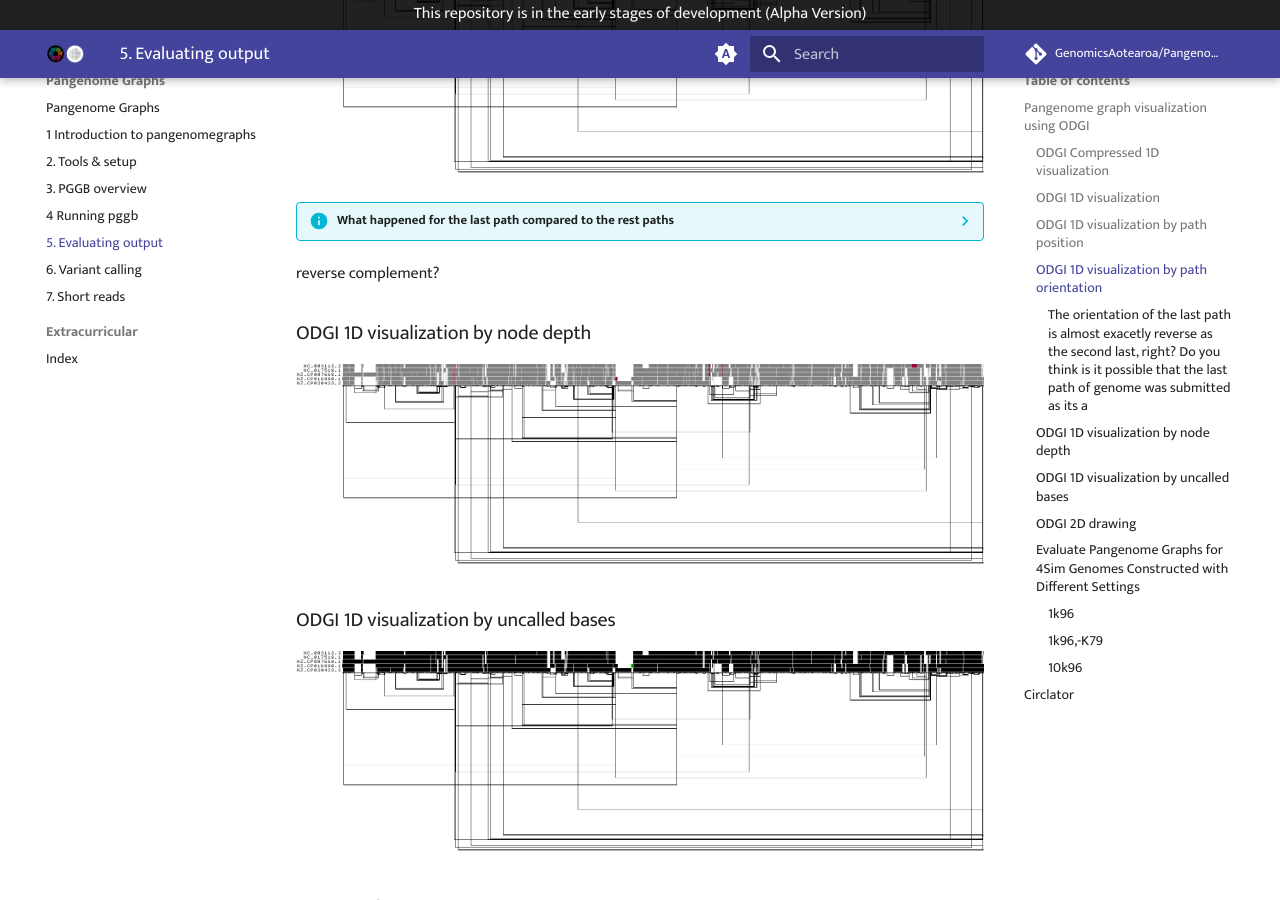
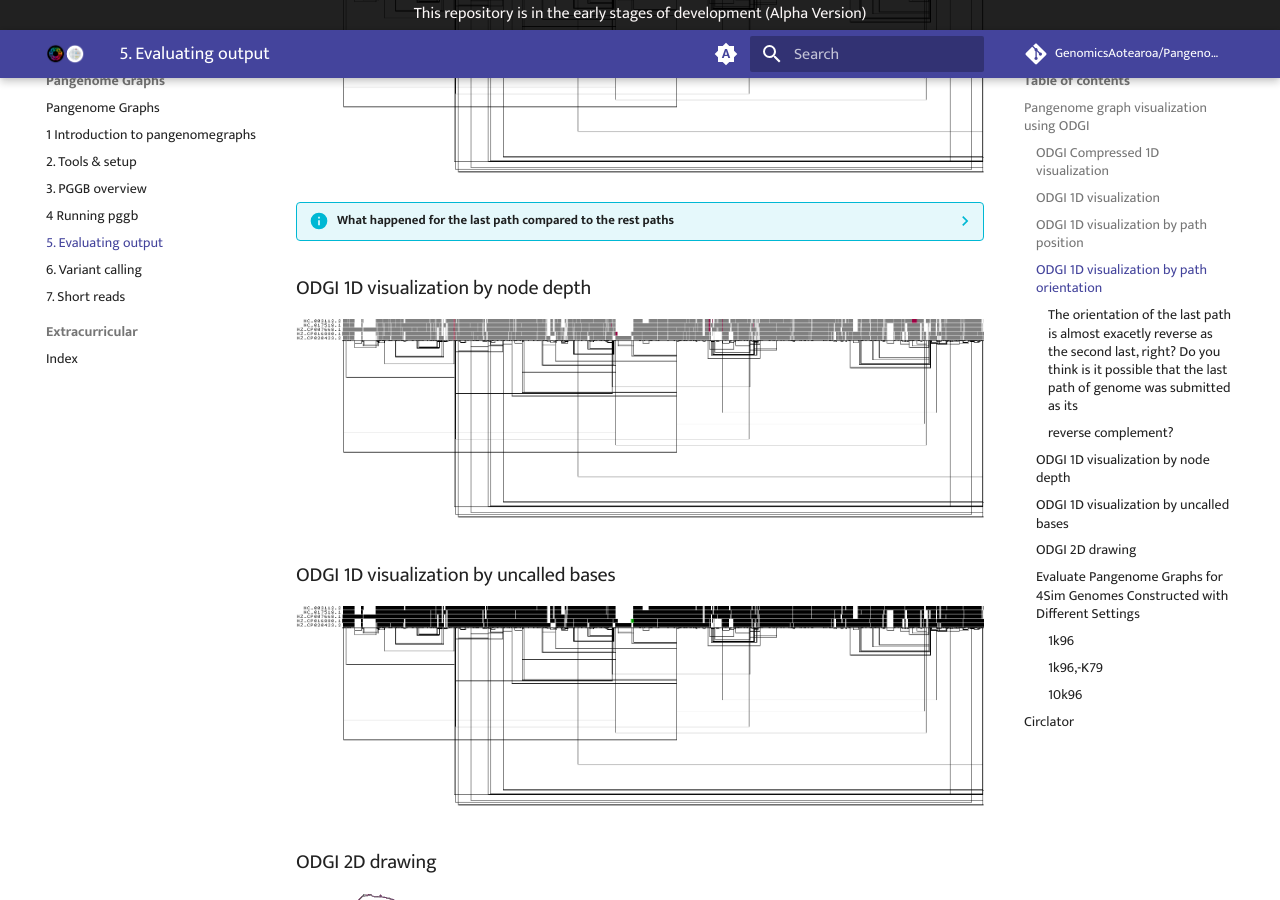
Before and after one commit to GenomicsAotearoa/Pangenome-Graphs-Workshop, an MkDocs documentation site: the page built from docs/5_Evaluating_pggb_output.md, in a window 1280 px wide and 900 px high, scrolled down 1674 px. Built offline with MkDocs 1.6.1 and Material for MkDocs 9.7.7, drawn with Linux system fonts in a browser that asks for light colours; comment, search, counter and statistics services are not loaded.

```diff
--- a/docs/5_Evaluating_pggb_output.md
+++ b/docs/5_Evaluating_pggb_output.md
@@ -31,8 +31,8 @@ This image shows a 1D rendering of the built pangenome graph where the paths are
 
 ??? info "What happened for the last path compared to the rest paths"
 
-    #### The orientation of the last path is almost exacetly reverse as the second last, right? Do you think is it possible that the last path of genome was submitted as its a
-reverse complement?
+    #### The orientation of the last path is almost exacetly reverse as the second last, right? Do you think is it possible that the last path of genome was submitted as its
+    #### reverse complement?
 
 
 
```
